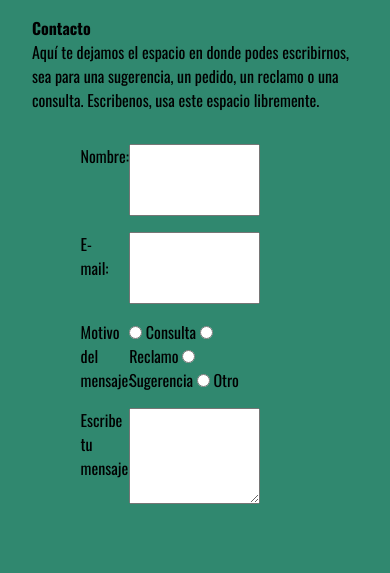
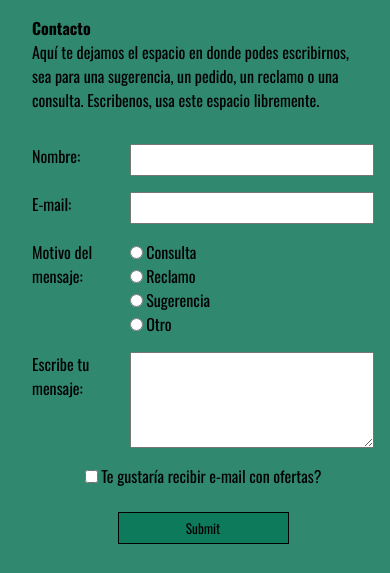
Before and after one commit to IvanTracey/CursoCoderHouse, a plain HTML site: page Entrega-Tracey/pages/contact.html in a window 390 px wide. Shown: the part 335-908 px from the top of the page. Drawn offline with nearby package versions, Linux system fonts and the light colour scheme.

Commit message:
Query de contacto listo

```diff
--- a/Entrega-Tracey/css/estilos.css
+++ b/Entrega-Tracey/css/estilos.css
@@ -241,10 +241,10 @@ button:hover{
 
 form{
     display: grid;
-    grid-template-columns: 10% 10% 40% 40%;
-    grid-template-rows: 1fr 1fr 1fr 4fr 1fr 1fr;
+    grid-template-columns: 10% 10% 60% 30%;
+    grid-template-rows: 2rem 2rem 6rem 6rem 2rem 2rem;
     margin: 2rem;
-    gap:1rem;
+    gap: 1rem;
 
 }
 /* Layout de formulario: | label |      input      | */
@@ -288,7 +288,9 @@ textarea{
 .boton-enviar{
     grid-area: 6/3/7/4;
     width: 50%;
-    justify-content: center;
+    justify-self: center;
+    background-color: rgb(13, 122, 91);
+    border: 1px black solid;
 }
 
 
@@ -324,7 +326,7 @@ textarea{
         align-items: center;
     }
 
-    /* -------------- Pagina Productos ----------------------- */
+    /* -------------- Pagina Productos (query) ----------------------- */
     /* Saco el aside con las categorias */
      .sidebar{
         display: none;
@@ -354,5 +356,54 @@ textarea{
         margin-bottom: 1rem;
     }
 
-    /* Pagina contacto*/
+    /* ------------------ Pagina contacto (query) ------------------------ */
+    form{
+        display: grid;
+        grid-template-columns: 25% 75%;
+
+
+    }
+    .lb-nombre{
+        grid-area: 1/1/2/2;
+    }
+    .inp-nombre{
+        grid-area: 1/2/2/3;
+    }
+
+    .lb-email{
+        grid-area: 2/1/3/2;
+    }
+    .inp-email{
+        grid-area: 2/2/3/3;
+    }
+
+    .lb-motivo{
+        grid-area: 3/1/4/2;
+    }
+    .inp-motivo{
+        display: flex;
+        flex-direction: column;
+        grid-area: 3/2/4/3;
+    }
+
+    .lb-consulta{
+        grid-area: 4/1/5/2;
+    }
+    .inp-consulta{
+        grid-area: 4/2/5/3;
+    }
+    textarea{
+        width:auto;
+        height:100%;
+    }
+    .inp-checkbox{
+        grid-area: 5/1/6/3;
+        justify-self: center;
+    }
+    .boton-enviar{
+        grid-area: 6/1/7/3;
+        width: 50%;
+        justify-self: center;
+    }
+
 }
--- a/Entrega-Tracey/pages/contact.html
+++ b/Entrega-Tracey/pages/contact.html
@@ -54,14 +54,22 @@
 
                         <label class="lb-motivo" for="motivo">Motivo del mensaje: </label>
                     <div class="inp-motivo">
+                        <div>
                             <input type="radio" name="motivo" value="consulta">
                             <label for="consulta">Consulta</label>
+                        </div>
+                        <div>
                             <input type="radio" name="motivo" value="reclamo">
                             <label for="reclamo">Reclamo</label>
+                        </div>
+                        <div>
                             <input type="radio" name="motivo" value="sugerencia">
                             <label for="sugerencia">Sugerencia</label>
+                        </div>
+                        <div>
                             <input type="radio" name="motivo" value="otro">
                             <label for="otro">Otro</label>
+                        </div>
                     </div>
                 <!-- Escritura de mensaje -->
                         <label class="lb-consulta" for="consulta">Escribe tu mensaje: </label>
```
Lines whose indentation alone changed are shown as unchanged.
